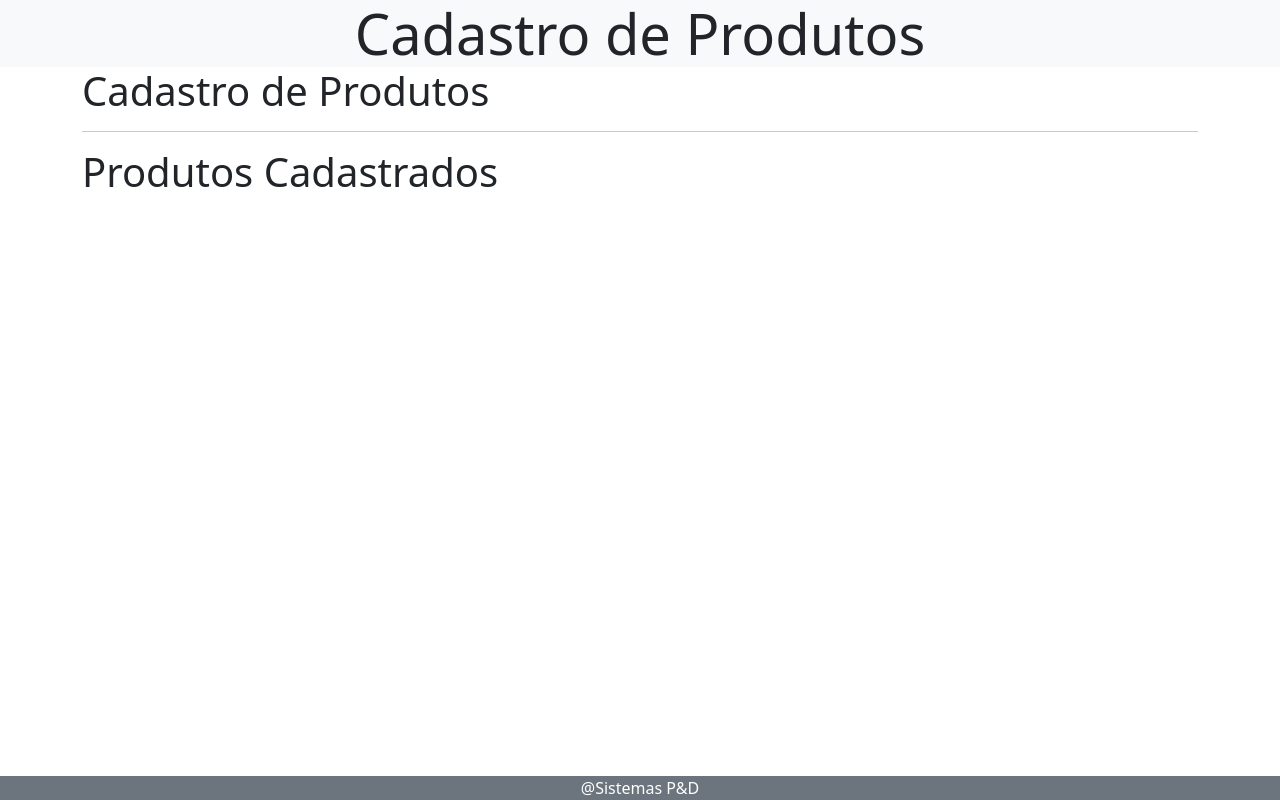
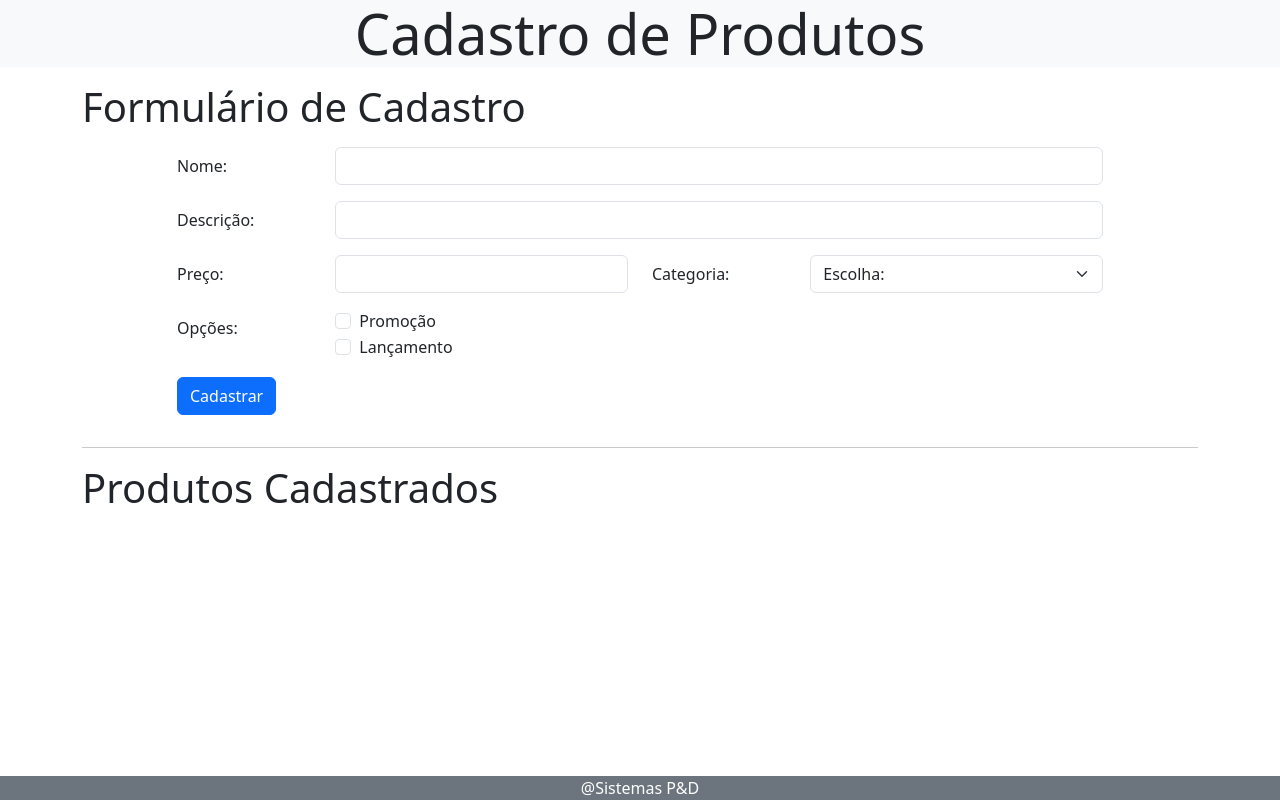
Before and after one commit to MichaelDouglasLima/bootcamp-devjr-modulo5-cadastro-produto, a plain HTML site: page index.html in a window 1280 px wide. Drawn offline with nearby package versions, Linux system fonts and the light colour scheme.

Commit message:
closes #2 - form product

```diff
--- a/index.html
+++ b/index.html
@@ -14,10 +14,72 @@
         Cadastro de Produtos
     </header>
 
-    <main class="container">
+    <main class="container mt-3">
         <section>
             <div class="display-6">
-                Cadastro de Produtos
+                Formulário de Cadastro
+            </div>
+
+            <div class="row">
+                <div class="col-md-10 offset-md-1">
+                    <form>
+                        <div class="row mb-3 mt-3">
+                            <label for="inputName" class="col-sm-2 col-form-label">Nome:</label>
+                            <div class="col-sm-10">
+                                <input type="text" class="form-control" id="inputName">
+                            </div>
+                        </div>
+
+                        <div class="row mb-3 mt-3">
+                            <label for="inputDescription" class="col-sm-2 col-form-label">Descrição:</label>
+                            <div class="col-sm-10">
+                                <input type="text" class="form-control" id="inputDescription">
+                            </div>
+                        </div>
+
+                        <div class="row mb-3 mt-3">
+                            <label for="inputPrice" class="col-sm-2 col-form-label">Preço:</label>
+                            <div class="col-sm-4">
+                                <input type="text" class="form-control" id="inputPrice">
+                            </div>
+
+                            <label for="selectedCategory" class="col-sm-2 col-form-label">Categoria:</label>
+                            <div class="col-sm-4">
+                                <select class="form-select" aria-label="Selecione uma categoria" id="selectedCategory">
+                                    <option selected>Escolha:</option>
+                                    <option value="1">Nacional</option>
+                                    <option value="2">Importado</option>
+                                    <option value="3">Produção Própria</option>
+                                </select>
+                            </div>
+                        </div>
+
+                        <div class="row mb-3 mt-3">
+                            <label class="col-sm-2 col-form-label">Opções:</label>
+                            <div class="col-sm-4">
+                                <div class="form-check">
+                                    <input class="form-check-input" type="checkbox" value="" id="checkboxPromotion">
+                                    <label class="form-check-label" for="checkboxPromotion">
+                                        Promoção
+                                    </label>
+                                </div>
+
+                                <div class="form-check">
+                                    <input class="form-check-input" type="checkbox" value="" id="checkboxNewProduct">
+                                    <label class="form-check-label" for="checkboxNewProduct">
+                                        Lançamento
+                                    </label>
+                                </div>
+                            </div>
+                        </div>
+
+                        <div class="row mb-3 mt-3">
+                            <div class="col-sm-4">
+                                <button type="submit" class="btn btn-primary">Cadastrar</button>
+                            </div>
+                        </div>
+                    </form>
+                </div>
             </div>
         </section>
         <hr>
```
